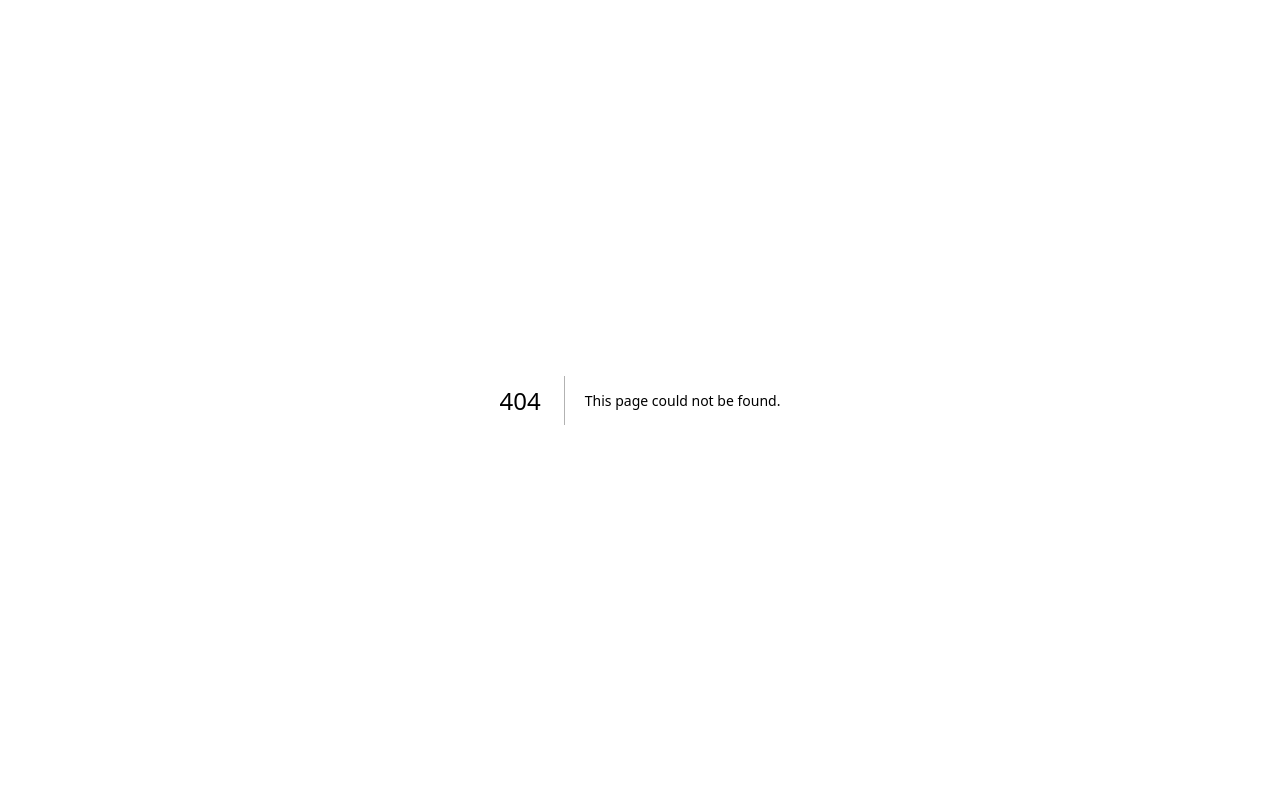
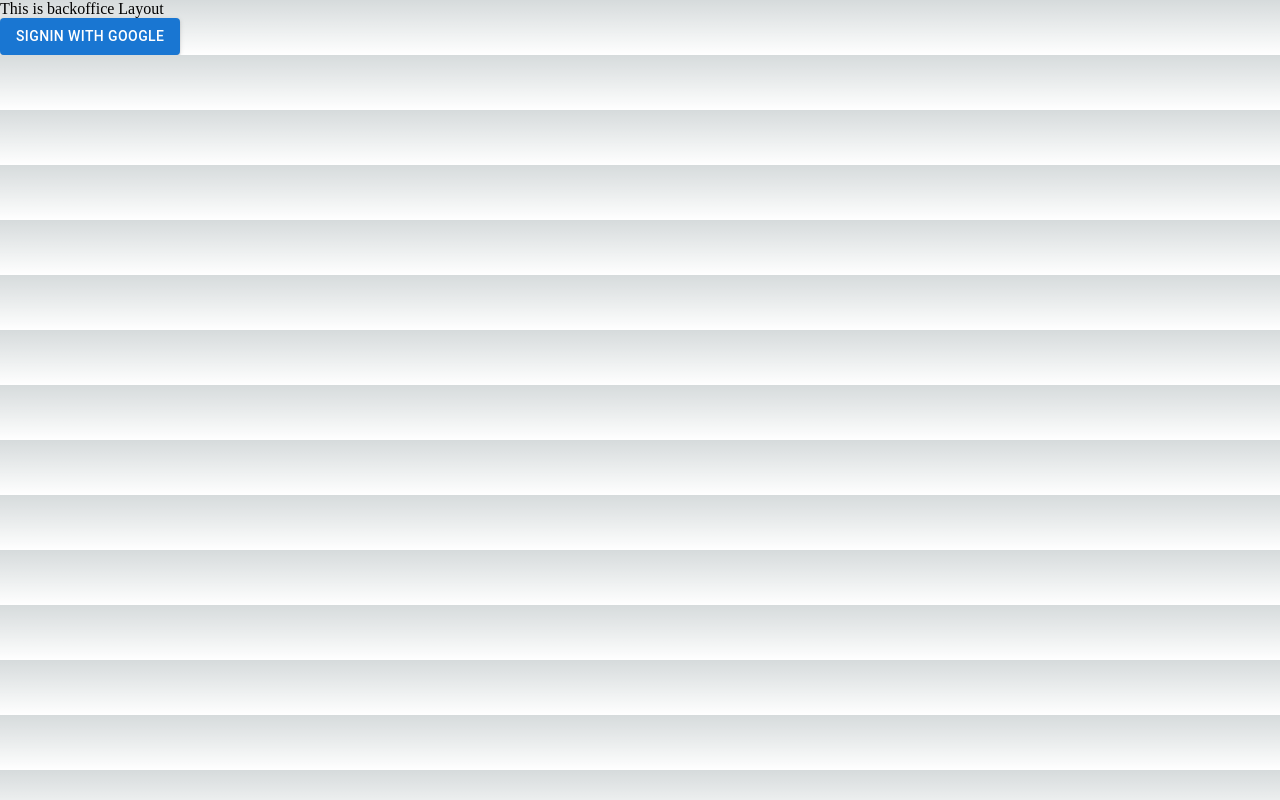
Before and after one commit to pyaephyohann/phantom, a Next.js app: page /auth/backoffice/signin in a window 1280 px wide. Before the commit this address had no page. Built offline with nearby package versions, Linux system fonts and the light colour scheme.

Commit message:
feat: added layout, backofficeLayout and orderLayout

```diff
--- a/package.json
+++ b/package.json
@@ -9,6 +9,9 @@
     "lint": "next lint"
   },
   "dependencies": {
+    "@emotion/react": "^11.11.1",
+    "@emotion/styled": "^11.11.0",
+    "@mui/material": "^5.14.8",
     "@prisma/client": "^5.2.0",
     "@types/node": "20.5.9",
     "@types/react": "18.2.21",
--- /dev/null
+++ b/src/components/BackofficeLayout.tsx
@@ -0,0 +1,16 @@
+import { Box } from "@mui/material";
+
+interface Props {
+  children: string | JSX.Element | JSX.Element[];
+}
+
+const BackofficeLayout = ({ children }: Props) => {
+  return (
+    <Box>
+      <Box>This is backoffice Layout</Box>
+      {children}
+    </Box>
+  );
+};
+
+export default BackofficeLayout;
--- /dev/null
+++ b/src/components/Layout.tsx
@@ -0,0 +1,27 @@
+import { Box } from "@mui/material";
+import { useRouter } from "next/router";
+import { useEffect } from "react";
+import BackofficeLayout from "./BackofficeLayout";
+import OrderLayout from "./OrderLayout";
+
+interface Props {
+  children: string | JSX.Element | JSX.Element[];
+}
+
+const Layout = ({ children }: Props) => {
+  const router = useRouter();
+  const isBackofficeApp =
+    router.pathname.includes("/backoffice") ||
+    router.pathname.includes("/auth/backoffice");
+  const isOrderApp = router.pathname.includes("/order");
+
+  if (isBackofficeApp) {
+    return <BackofficeLayout>{children}</BackofficeLayout>;
+  }
+
+  if (isOrderApp) {
+    return <OrderLayout>{children}</OrderLayout>;
+  }
+};
+
+export default Layout;
--- /dev/null
+++ b/src/components/OrderLayout.tsx
@@ -0,0 +1,16 @@
+import { Box } from "@mui/material";
+
+interface Props {
+  children: string | JSX.Element | JSX.Element[];
+}
+
+const OrderLayout = ({ children }: Props) => {
+  return (
+    <Box>
+      <Box>This is Order Layout</Box>
+      {children}
+    </Box>
+  );
+};
+
+export default OrderLayout;
--- a/src/pages/_app.tsx
+++ b/src/pages/_app.tsx
@@ -1,6 +1,11 @@
-import '@/styles/globals.css'
-import type { AppProps } from 'next/app'
+import Layout from "@/components/Layout";
+import "@/styles/globals.css";
+import type { AppProps } from "next/app";
 
 export default function App({ Component, pageProps }: AppProps) {
-  return <Component {...pageProps} />
+  return (
+    <Layout>
+      <Component {...pageProps} />
+    </Layout>
+  );
 }
--- /dev/null
+++ b/src/pages/auth/backoffice/signin/index.tsx
@@ -0,0 +1,17 @@
+import { Box, Button } from "@mui/material";
+import { signIn } from "next-auth/react";
+
+const SignIn = () => {
+  return (
+    <Box>
+      <Button
+        onClick={() => signIn("google", { callbackUrl: "/backoffice" })}
+        variant="contained"
+      >
+        SignIn with google
+      </Button>
+    </Box>
+  );
+};
+
+export default SignIn;
```
Also changed, not shown: src/pages/backoffice/index.tsx (added, +18 -0 lines), 1 other file (tests, documents, lock files or other folders).
